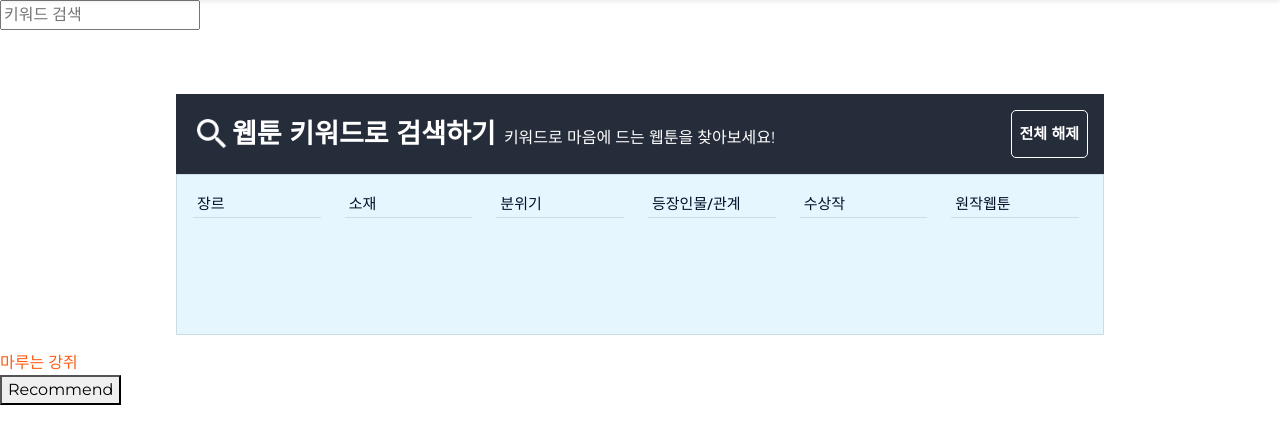
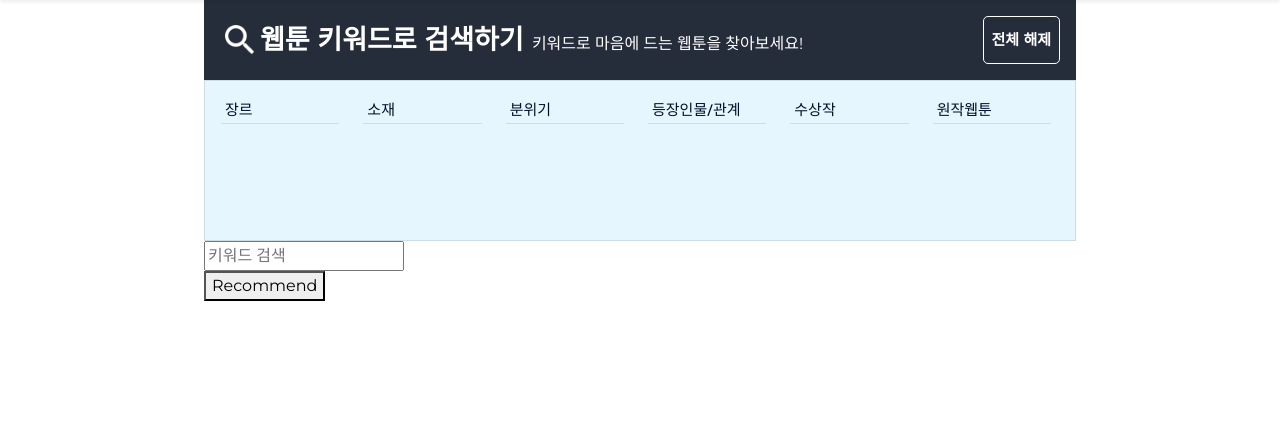
Before and after one commit to J-ungry/jshwebtoonmk2, a Flask app: page /input_keyword in a window 1280 px wide. Shown: the part 97-541 px from the top of the page. Run offline with Flask 2, Linux system fonts and the light colour scheme; the visitor is signed in with stand-in values (Sample User, id 1); data that the repository does not hold is empty; some libraries are stand-ins or nearby versions.

Commit message:
merge sjw

```diff
--- a/website/templates/input_keyword.html
+++ b/website/templates/input_keyword.html
@@ -13,18 +13,25 @@
     }
 
     /* 서정우한테 맡긴다. */
-    ul li:focus {
-        background-color: #1e8ee7;
+    ul li:hover {
+        background-color: #94bada;
+    }
+
+    .container{
+        width:70%;
+    }
+
+    .find-recommend{
+        display: flex;
+        justify-content: space-between;
+        border: 1px solid #000;
     }
 </style>
+<div class="container">
 
-    <div> <!--키워드명 검색 ( 나중에 ajax 로 처리해야함 )-->
-        <!-- <label for="autoComplete">웹툰명 검색</label> -->
-        <input name="title" type="text" id="autoComplete" autocomplete="off" placeholder="키워드 검색">
-    </div>
 
 <!-- 사용자 keyword 입력 -->
-    <div class="w-75 p-3 mt-5" style="margin: 0 auto;">
+    <div class="" style="margin: 0 auto;">
         <div class="p-3 d-flex justify-content-between align-items-center" style="background-color: #252c3a;">
             <div class="align-self-center">
                 <img class="rounded float-start"    style="width:40px;" src="{{url_for('static',filename='img/baseline_search_white_24dp.png')}}">
@@ -105,22 +112,29 @@
         </div>
     </div>
 </div>
+<!-- <div class="find-recommend"> 키워드명 검색 ( 나중에 ajax 로 처리해야함 ), 버튼 두개가 들어있는 div -->
+    <!-- <label for="autoComplete">웹툰명 검색</label> -->
+    <input name="title" type="text" id="autoComplete" autocomplete="off" placeholder="키워드 검색">
+    <div id="select_keyword" class="d-flex">
+
+    </div>
+    <div id="output_keyword">
+        <form action='/recommendation' method="POST" id='reload_location'>
+            <button id="recommend" type="submit">Recommend</button>
+        </form>
+    </div>
+<!-- </div> -->
 
 <!-- 테스트용(추후 삭제) -->
-<div>
+<!-- <div>
     <a href="/get_rcm/마루는 강쥐">마루는 강쥐</a>
-</div>
+</div> -->
 
-<div id="select_keyword" class="d-flex">
+
+
 
 </div>
 
-<div id="output_keyword">
-    <form action='/recommendation' method="POST" id='reload_location'>
-
-        <button id="recommend" type="submit">Recommend</button>
-    </form>
-</div>
 
 <script src="https://ajax.googleapis.com/ajax/libs/jquery/3.5.1/jquery.min.js"></script>
 <script src="https://code.jquery.com/jquery-1.12.4.js"></script>
```
